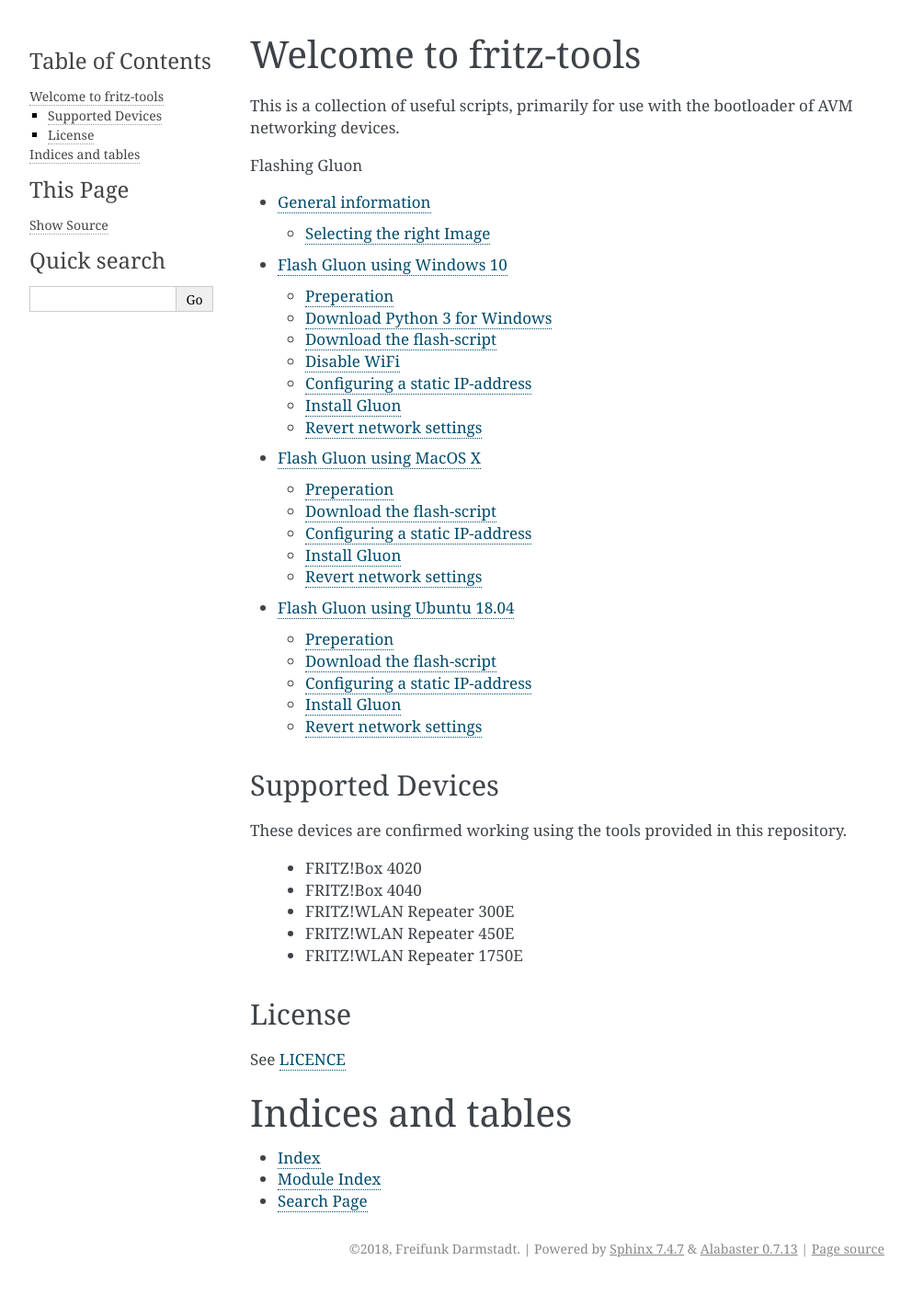
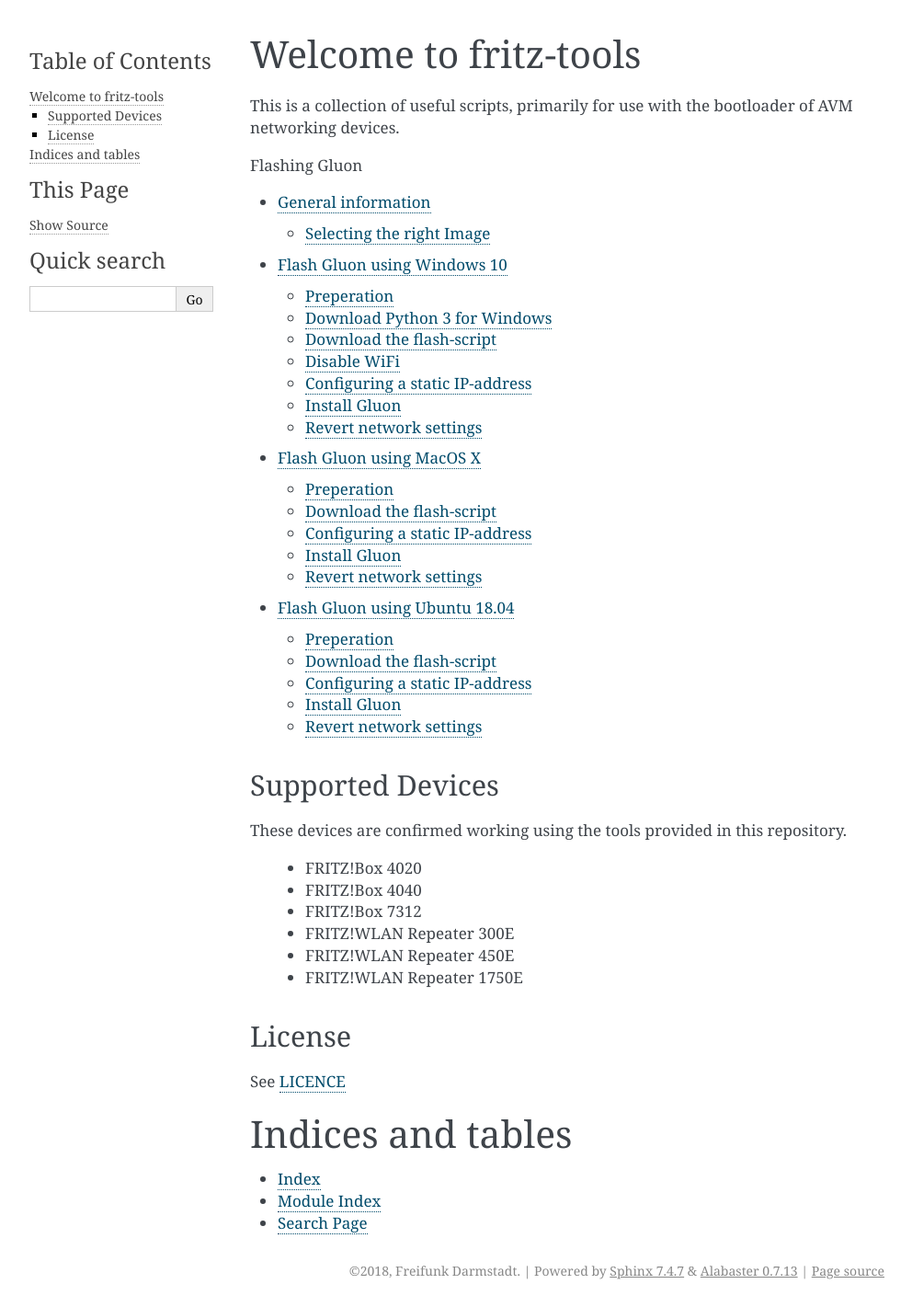
Before and after one commit to freifunk-darmstadt/fritz-tools, a Sphinx documentation site: the page built from docs/index.rst, in a window 1280 px wide. Shown: the whole page at 92% size, without its empty margins (148-1140 px from the left). Built offline with Sphinx 7.4.7, drawn with Linux system fonts in a browser that asks for light colours; before the commit the page ends 1397 px from its top, so only the background shows below that.

Commit message:
docs: add AVM FRITZ!Box 7312

```diff
--- a/docs/index.rst
+++ b/docs/index.rst
@@ -20,6 +20,7 @@
 
  - FRITZ!Box 4020
  - FRITZ!Box 4040
+ - FRITZ!Box 7312
  - FRITZ!WLAN Repeater 300E
  - FRITZ!WLAN Repeater 450E
  - FRITZ!WLAN Repeater 1750E
```
